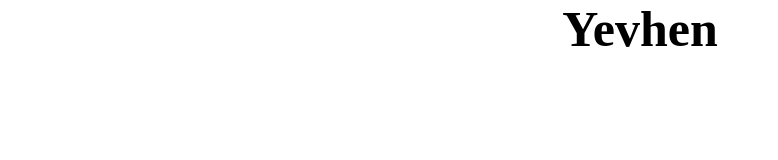
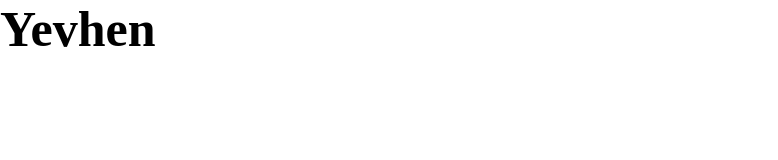
Before and after one commit to Yugeenien/playground, a plain HTML site: page layout/layout-a/index.html in a window 1280 px wide. Shown: the whole page, without its empty margins (0-778 px from the left). Drawn offline with Linux system fonts and the light colour scheme.

Commit message:
remove center

```diff
--- a/layout/layout-a/index.html
+++ b/layout/layout-a/index.html
@@ -9,7 +9,7 @@
 </head>
 
 <body>
-  <h1><center>Yevhen</center></h1>
+  <h1>Yevhen</h1>
 </body>
 
 </html>
```
